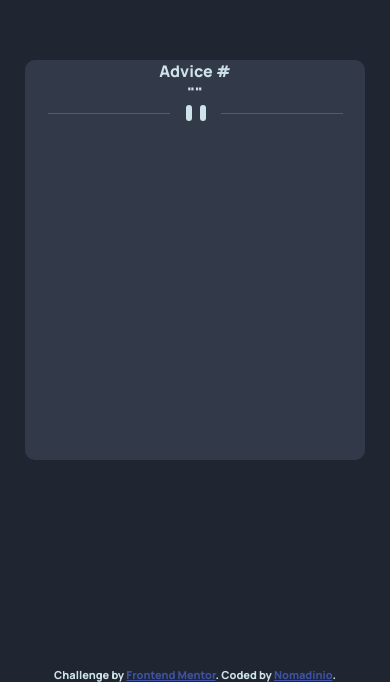
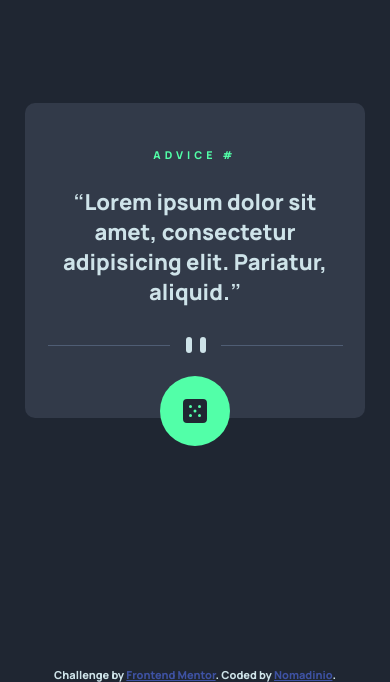
Before and after one commit to Nomadinio0/advice-generator-app-main, a plain HTML site: page index.html in a window 390 px wide. Shown: the part 162-844 px from the top of the page. Drawn offline with Linux system fonts and the light colour scheme.

Commit message:
mobile styles done

```diff
--- a/index.html
+++ b/index.html
@@ -14,9 +14,12 @@
 
 <body>
   <div class="container">
-    <p class="heading">Advice #<span class="advice_ID"><!-- Advice ID goes here --></span></p>
-    <p class="text">"<span class="advice_text"><!-- Advice text goes here --></span>"</p>
-    <img src="/images/pattern-divider-mobile.svg" alt="">
+    <h6 class="heading">Advice #<span class="advice_ID"><!-- Advice ID goes here --></span></h6>
+    <p class="text">🙶<span class="advice_text">Lorem ipsum dolor sit amet, consectetur adipisicing elit. Pariatur,
+        aliquid.<!-- Advice text goes here --></span>🙷</p>
+    <img class="divider" src="/images/pattern-divider-mobile.svg" alt="">
+    <div class="diceBtn"><img class="" src="/images/icon-dice.svg" alt=""></div>
+
   </div>
   <div class="attribution">
     Challenge by <a href="https://www.frontendmentor.io/challenges/advice-generator-app-QdUG-13db"
--- a/scss/style.scss
+++ b/scss/style.scss
@@ -17,11 +17,45 @@ body {
 	color: $lightCyan;
 
 	.container {
+		position: relative;
 		width: 340px;
-		height: 400px;
+		height: auto;
 		background-color: $darkGrayishBlue;
 		border-radius: 10px;
-        text-align: center;
+		text-align: center;
+
+		.heading {
+			padding: 45px 0 25px 0;
+			text-transform: uppercase;
+			letter-spacing: 4px;
+			color: $neonGreen;
+		}
+
+		.text {
+			padding: 0 25px;
+			font-size: 22px;
+		}
+
+		.divider {
+			padding: 30px 0 60px 0;
+		}
+
+		.diceBtn {
+			display: flex;
+			position: absolute;
+			left: 50%;
+			bottom: -20%;
+			transform: translate(-50%, -50%);
+			margin: auto;
+			width: 70px;
+			height: 70px;
+			border-radius: 35px;
+			background-color: $neonGreen;
+
+			img {
+				margin: auto;
+			}
+		}
 	}
 
 	.attribution {
```
Also changed, not shown: css/style.css, 1 other file.
